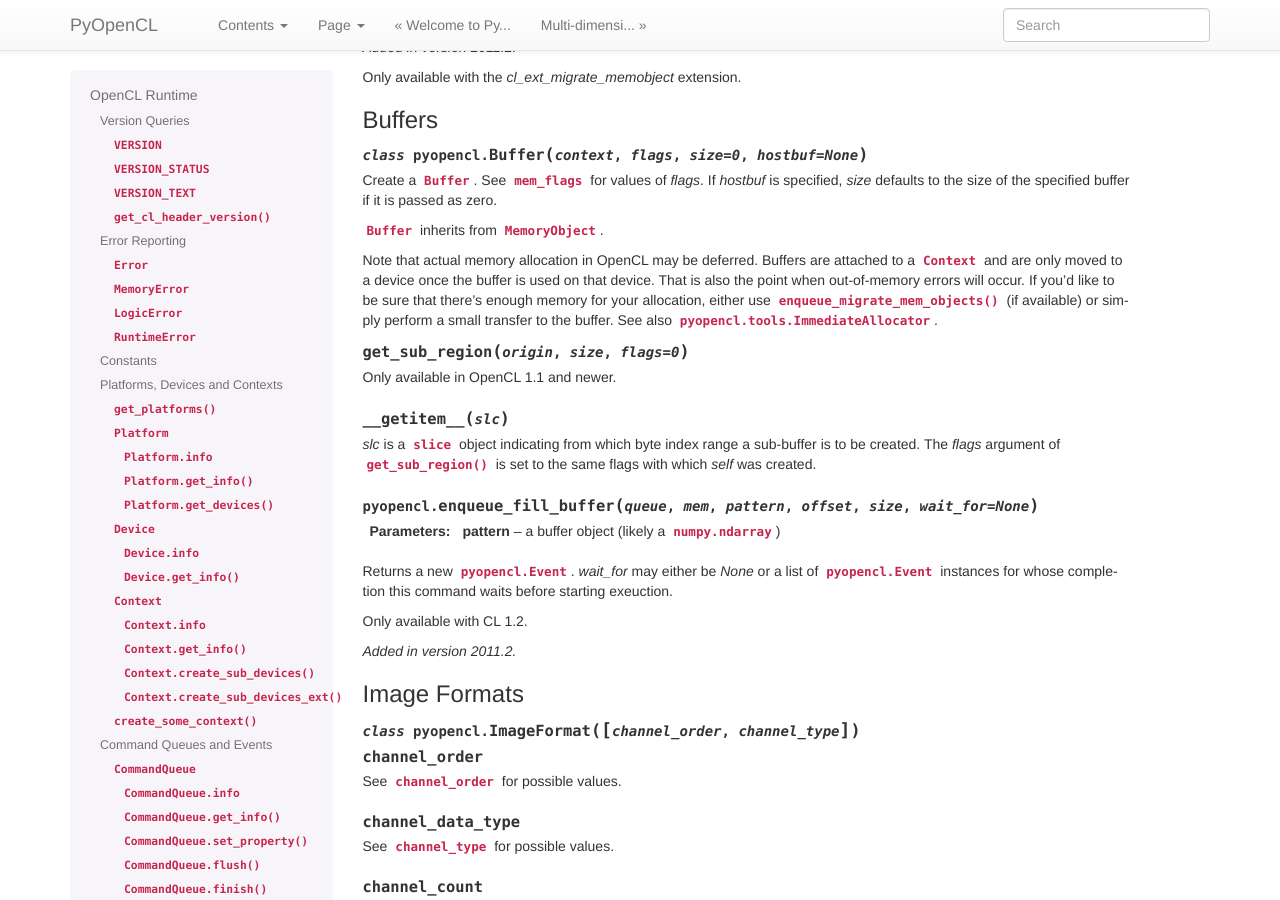
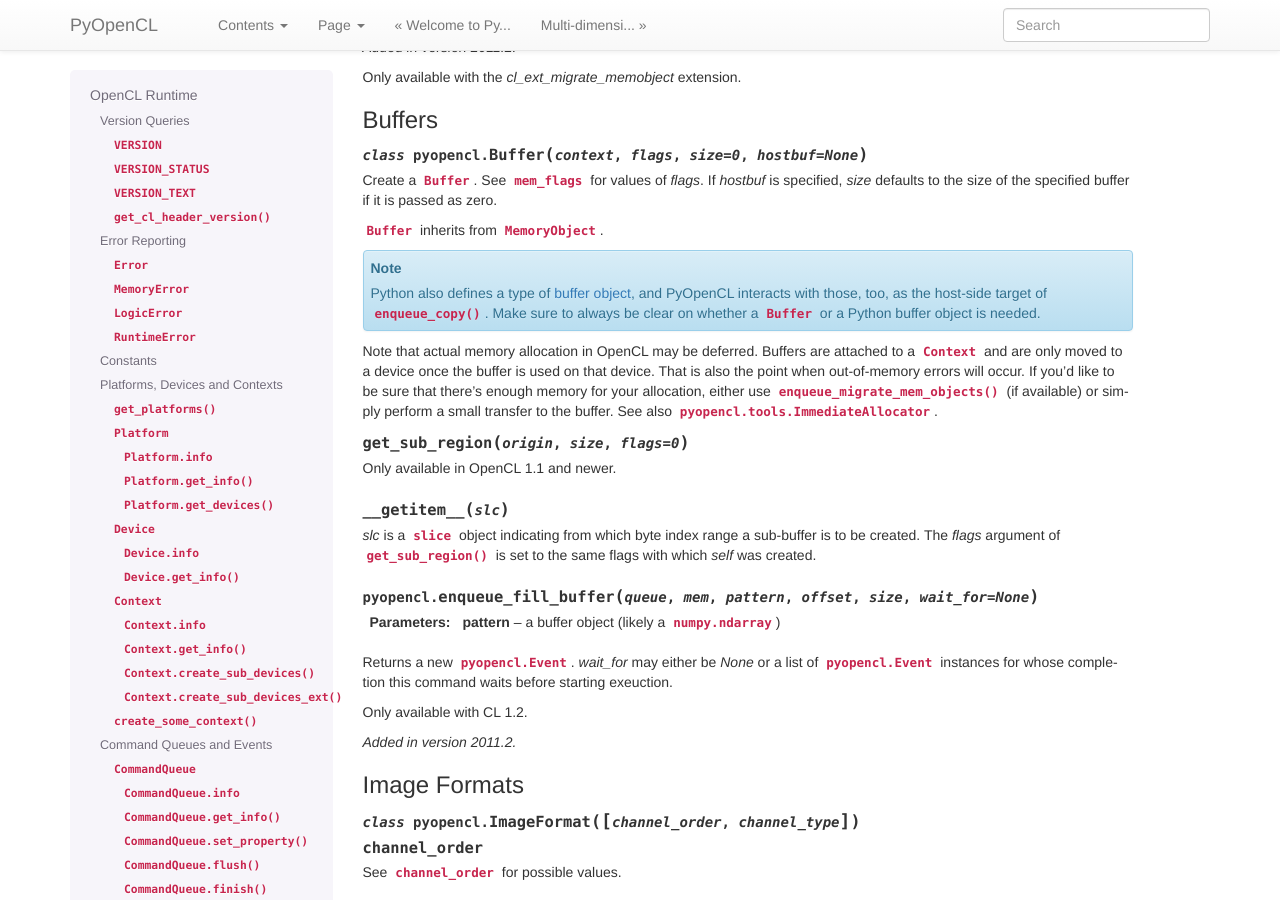
Before and after one commit to inducer/pyopencl, a Sphinx documentation site: the page built from doc/runtime.rst, in a window 1280 px wide and 900 px high, scrolled down 6515 px. Built offline with Sphinx 7.4.7, drawn with Linux system fonts in a browser that asks for light colours.

Commit message:
Improve docs on buffer/buffer obj ambiguity

```diff
--- a/doc/runtime.rst
+++ b/doc/runtime.rst
@@ -385,6 +385,15 @@ Buffers
     the specified buffer if it is passed as zero.
 
     :class:`Buffer` inherits from :class:`MemoryObject`.
+
+    .. note::
+
+        Python also defines a type of `buffer object
+        <https://docs.python.org/3.4/c-api/buffer.html>`_,
+        and PyOpenCL interacts with those, too, as the host-side
+        target of :func:`enqueue_copy`. Make sure to always be
+        clear on whether a :class:`Buffer` or a Python buffer
+        object is needed.
 
     Note that actual memory allocation in OpenCL may be deferred.
     Buffers are attached to a :class:`Context` and are only
```
Also changed, not shown: pyopencl/__init__.py (+9 -0 lines).
